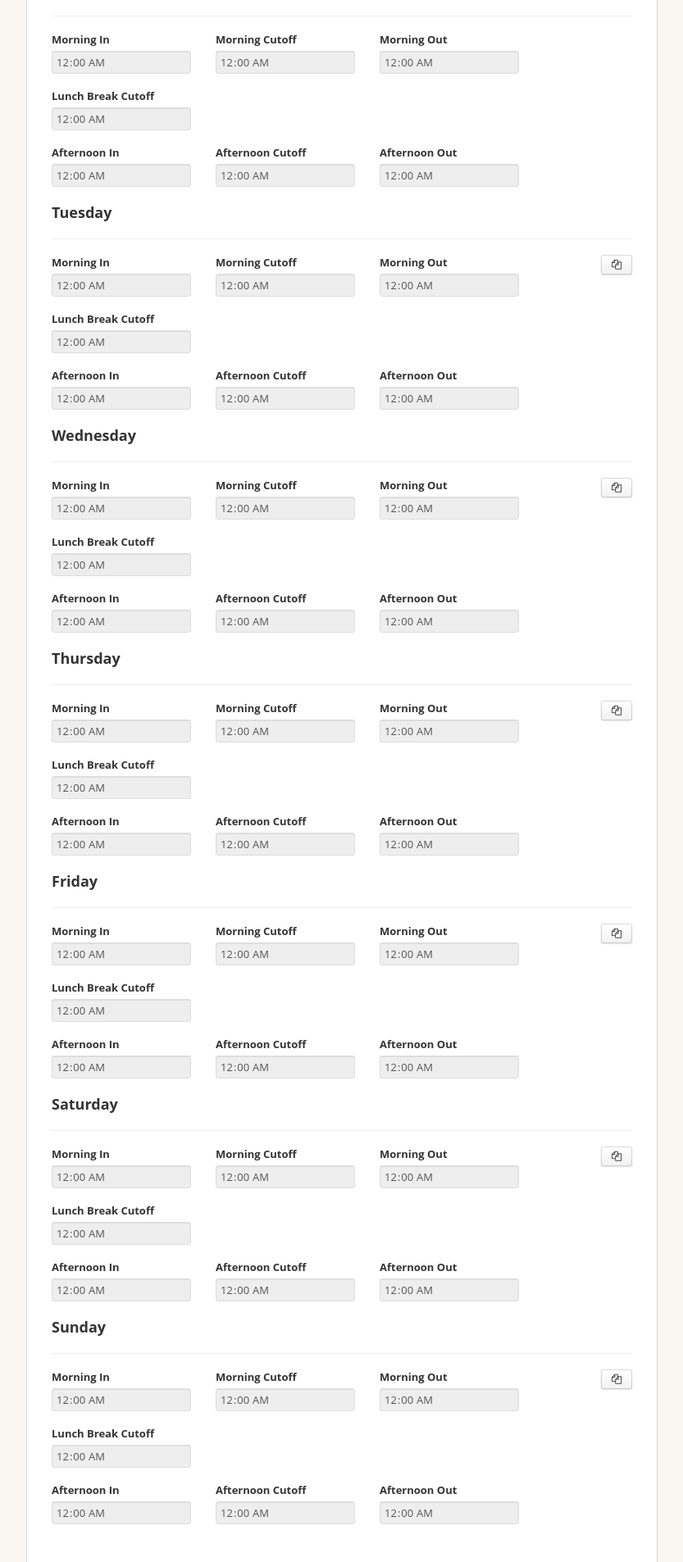
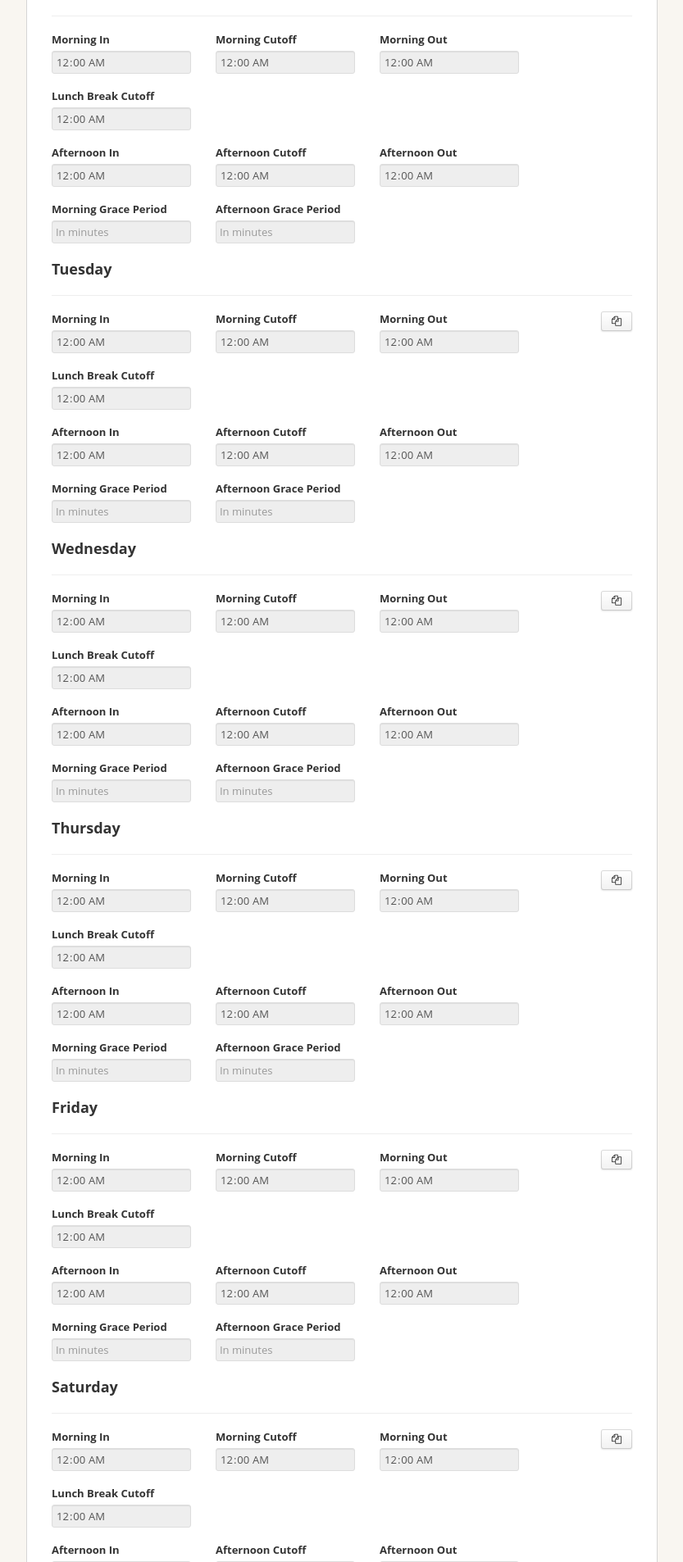
Before and after one commit to sly14flores/sjdtr, a PHP site: page /schedules.php in a window 1280 px wide. Shown: the part 430-2336 px from the top of the page at 82% size, without its empty margins (423-1256 px from the left). Run offline with PHP 8.4, Linux system fonts and the light colour scheme; a user stored in the database is signed in; data comes from the database, SQL or seed files in the repository.

Commit message:
grace periods

```diff
--- a/DB.txt
+++ b/DB.txt
@@ -139,3 +139,8 @@ ALTER TABLE `leaves`
 --
 ALTER TABLE `leaves_dates`
   ADD CONSTRAINT `leaves_dates_ibfk_1` FOREIGN KEY (`leave_id`) REFERENCES `leaves` (`id`) ON DELETE CASCADE;
+
+schedule_details
+
+morning_grace_period
+afternoon_grace_period
--- a/controllers/schedules.js
+++ b/controllers/schedules.js
@@ -6,7 +6,21 @@ app.factory('appService',function($http,$timeout,bootstrapNotify,bootstrapModal,
 
 		var self = this;
 
-		this.controls = function(scope,opt) {
+		function validate(scope,form) {
+
+			var controls = scope.frmHolder[form].$$controls;
+
+			angular.forEach(controls,function(elem,i) {
+
+				if (elem.$$attr.$attr.required) elem.$touched = elem.$invalid;
+
+			});
+
+			return scope.frmHolder[form].$invalid;
+
+		};
+
+		self.controls = function(scope,opt) {
 
 			scope.controls.schedule = {
 				description: opt,
@@ -18,6 +32,8 @@ app.factory('appService',function($http,$timeout,bootstrapNotify,bootstrapModal,
 				afternoon_in: opt,
 				afternoon_cutoff: opt,
 				afternoon_out: opt,
+				morning_grace_period: opt,
+				afternoon_grace_period: opt,
 				saveBtn: opt,
 				cancelBtn: opt,
 				editBtn: opt,
@@ -26,7 +42,7 @@ app.factory('appService',function($http,$timeout,bootstrapNotify,bootstrapModal,
 
 		};
 
-		this.start = function(scope) {
+		self.start = function(scope) {
 
 			$http({
 			  method: 'POST',
@@ -43,9 +59,7 @@ app.factory('appService',function($http,$timeout,bootstrapNotify,bootstrapModal,
 
 		};
 
-		this.required = [];
-
-		this.onAdd = function(scope) {
+		self.onAdd = function(scope) {
 			self.controls(scope,false);
 			scope.controls.schedule.addBtn = true;
 			scope.controls.schedule.editBtn = true;
@@ -54,21 +68,21 @@ app.factory('appService',function($http,$timeout,bootstrapNotify,bootstrapModal,
 			scope.views.cancelCloseTxt = 'Cancel';
 		};
 
-		this.onUpdate = function(scope) {
+		self.onUpdate = function(scope) {
 			self.controls(scope,true);
 			scope.controls.schedule.addBtn = false;
 			scope.controls.schedule.editBtn = true;
 			scope.controls.schedule.delBtn = true;
 		};
 
-		this.onCancel = function(scope) {
+		self.onCancel = function(scope) {
 			self.controls(scope,true);
 			scope.controls.schedule.addBtn = false;
 			scope.controls.schedule.editBtn = true;
 			scope.controls.schedule.delBtn = true;
 		};
 
-		this.onView = function(scope) {
+		self.onView = function(scope) {
 			self.controls(scope,true);
 			scope.controls.schedule.addBtn = false;
 			scope.controls.schedule.editBtn = false;
@@ -77,21 +91,21 @@ app.factory('appService',function($http,$timeout,bootstrapNotify,bootstrapModal,
 			scope.views.cancelCloseTxt = 'Close';
 		};
 
-		this.onEdit = function(scope) {
+		self.onEdit = function(scope) {
 			self.controls(scope,false);
 			scope.controls.schedule.addBtn = true;
 			scope.controls.schedule.editBtn = true;
 			scope.controls.schedule.delBtn = false;
 		};
 
-		this.onClose = function(scope) {
+		self.onClose = function(scope) {
 			self.controls(scope,true);
 			scope.controls.schedule.addBtn = false;
 			scope.controls.schedule.editBtn = false;
 			scope.controls.schedule.delBtn = false;
 		};
 
-		this.add = function(scope) {
+		self.add = function(scope) {
 
 			self.onAdd(scope);
 
@@ -114,7 +128,7 @@ app.factory('appService',function($http,$timeout,bootstrapNotify,bootstrapModal,
 
 		};
 
-		this.update = function(scope) {
+		self.update = function(scope) {
 
 			if (scope.frmHolder.schedule.$invalid) {
 				scope.frmHolder.schedule.description.$touched = true;
@@ -146,7 +160,7 @@ app.factory('appService',function($http,$timeout,bootstrapNotify,bootstrapModal,
 
 		};
 
-		this.cancel = function(scope) {
+		self.cancel = function(scope) {
 
 			if (scope.views.cancelCloseTxt == 'Close') {
 				self.onClose(scope);
@@ -174,7 +188,7 @@ app.factory('appService',function($http,$timeout,bootstrapNotify,bootstrapModal,
 
 		};
 
-		this.view = function(scope) {
+		self.view = function(scope) {
 
 			if (scope.views.onEdit) {
 				bootstrapNotify.show('danger','Please close the schedule currently being edited to view another schedule');
@@ -214,22 +228,20 @@ app.factory('appService',function($http,$timeout,bootstrapNotify,bootstrapModal,
 
 		};
 
-		this.edit = function(scope) {
+		self.edit = function(scope) {
 
 			self.onEdit(scope);
 			scope.views.onEdit = true;
 
 		};
 
-		this.confirmDel = function(scope) {
+		self.confirmDel = function(scope) {
 
-			bootstrapModal.confirm(scope,'Are you sure want to delete this schedule?','appService.del(this)');
+			bootstrapModal.confirm(scope,'Confirmation','Are you sure want to delete this schedule?',self.del,function() {});
 
 		};
 
-		this.del = function(scope) {
-
-			bootstrapModal.closeConfirm();
+		self.del = function(scope) {
 
 			$http({
 			  method: 'POST',
@@ -250,8 +262,8 @@ app.factory('appService',function($http,$timeout,bootstrapNotify,bootstrapModal,
 
 		};
 
-		this.clone = function(scope) {
-			console.log(scope);
+		self.clone = function(scope) {
+
 			scope.detail.morning_in = scope.schedule.details[0]['morning_in'];
 			scope.detail.morning_cutoff = scope.schedule.details[0]['morning_cutoff'];
 			scope.detail.morning_out = scope.schedule.details[0]['morning_out'];
@@ -259,6 +271,8 @@ app.factory('appService',function($http,$timeout,bootstrapNotify,bootstrapModal,
 			scope.detail.afternoon_in = scope.schedule.details[0]['afternoon_in'];
 			scope.detail.afternoon_cutoff = scope.schedule.details[0]['afternoon_cutoff'];
 			scope.detail.afternoon_out = scope.schedule.details[0]['afternoon_out'];
+			scope.detail.morning_grace_period = scope.schedule.details[0]['morning_grace_period'];
+			scope.detail.afternoon_grace_period = scope.schedule.details[0]['afternoon_grace_period'];
 
 		};
 
@@ -286,13 +300,13 @@ $scope.schedule_struct = {
 	description: "",
 	flexible: "No",
 	details: [
-		{id: 0, day: "Monday", morning_in: new Date("0"), morning_cutoff: new Date("0"), morning_out: new Date("0"), lunch_break_cutoff: new Date("0"), afternoon_in: new Date("0"), afternoon_cutoff: new Date("0"), afternoon_out: new Date("0")},
-		{id: 0, day: "Tuesday", morning_in: new Date("0"), morning_cutoff: new Date("0"), morning_out: new Date("0"), lunch_break_cutoff: new Date("0"), afternoon_in: new Date("0"), afternoon_cutoff: new Date("0"), afternoon_out: new Date("0")},
-		{id: 0, day: "Wednesday", morning_in: new Date("0"), morning_cutoff: new Date("0"), morning_out: new Date("0"), lunch_break_cutoff: new Date("0"), afternoon_in: new Date("0"), afternoon_cutoff: new Date("0"), afternoon_out: new Date("0")},
-		{id: 0, day: "Thursday", morning_in: new Date("0"), morning_cutoff: new Date("0"), morning_out: new Date("0"), lunch_break_cutoff: new Date("0"), afternoon_in: new Date("0"), afternoon_cutoff: new Date("0"), afternoon_out: new Date("0")},
-		{id: 0, day: "Friday", morning_in: new Date("0"), morning_cutoff: new Date("0"), morning_out: new Date("0"), lunch_break_cutoff: new Date("0"), afternoon_in: new Date("0"), afternoon_cutoff: new Date("0"), afternoon_out: new Date("0")},
-		{id: 0, day: "Saturday", morning_in: new Date("0"), morning_cutoff: new Date("0"), morning_out: new Date("0"), lunch_break_cutoff: new Date("0"), afternoon_in: new Date("0"), afternoon_cutoff: new Date("0"), afternoon_out: new Date("0")},
-		{id: 0, day: "Sunday", morning_in: new Date("0"), morning_cutoff: new Date("0"), morning_out: new Date("0"), lunch_break_cutoff: new Date("0"), afternoon_in: new Date("0"), afternoon_cutoff: new Date("0"), afternoon_out: new Date("0")}
+		{id: 0, day: "Monday", morning_in: new Date("0"), morning_cutoff: new Date("0"), morning_out: new Date("0"), lunch_break_cutoff: new Date("0"), afternoon_in: new Date("0"), afternoon_cutoff: new Date("0"), afternoon_out: new Date("0"), morning_grace_period: new Date("0"), afternoon_grace_period: new Date("0")},
+		{id: 0, day: "Tuesday", morning_in: new Date("0"), morning_cutoff: new Date("0"), morning_out: new Date("0"), lunch_break_cutoff: new Date("0"), afternoon_in: new Date("0"), afternoon_cutoff: new Date("0"), afternoon_out: new Date("0"), morning_grace_period: new Date("0"), afternoon_grace_period: new Date("0")},
+		{id: 0, day: "Wednesday", morning_in: new Date("0"), morning_cutoff: new Date("0"), morning_out: new Date("0"), lunch_break_cutoff: new Date("0"), afternoon_in: new Date("0"), afternoon_cutoff: new Date("0"), afternoon_out: new Date("0"), morning_grace_period: new Date("0"), afternoon_grace_period: new Date("0")},
+		{id: 0, day: "Thursday", morning_in: new Date("0"), morning_cutoff: new Date("0"), morning_out: new Date("0"), lunch_break_cutoff: new Date("0"), afternoon_in: new Date("0"), afternoon_cutoff: new Date("0"), afternoon_out: new Date("0"), morning_grace_period: new Date("0"), afternoon_grace_period: new Date("0")},
+		{id: 0, day: "Friday", morning_in: new Date("0"), morning_cutoff: new Date("0"), morning_out: new Date("0"), lunch_break_cutoff: new Date("0"), afternoon_in: new Date("0"), afternoon_cutoff: new Date("0"), afternoon_out: new Date("0"), morning_grace_period: new Date("0"), afternoon_grace_period: new Date("0")},
+		{id: 0, day: "Saturday", morning_in: new Date("0"), morning_cutoff: new Date("0"), morning_out: new Date("0"), lunch_break_cutoff: new Date("0"), afternoon_in: new Date("0"), afternoon_cutoff: new Date("0"), afternoon_out: new Date("0"), morning_grace_period: new Date("0"), afternoon_grace_period: new Date("0")},
+		{id: 0, day: "Sunday", morning_in: new Date("0"), morning_cutoff: new Date("0"), morning_out: new Date("0"), lunch_break_cutoff: new Date("0"), afternoon_in: new Date("0"), afternoon_cutoff: new Date("0"), afternoon_out: new Date("0"), morning_grace_period: new Date("0"), afternoon_grace_period: new Date("0")}
 	]
 };
 
--- a/schedules.php
+++ b/schedules.php
@@ -231,6 +231,24 @@ require_once 'authentication.php';
 									</div>
 								</div>
 							</div>
+							<div class="row">
+								<div class="span2">
+									<div class="control-group">
+										<label><strong>Morning Grace Period</strong></label>
+										<div class="controls">
+											<input type="number" class="span2" name="morning_grace_period" ng-model="detail.morning_grace_period" ng-disabled="controls.schedule.morning_grace_period" placeholder="In minutes">
+										</div>
+									</div>
+								</div>
+								<div class="span2">
+									<div class="control-group">
+										<label><strong>Afternoon Grace Period</strong></label>
+										<div class="controls">
+											<input type="number" class="span2" name="afternoon_grace_period" ng-model="detail.afternoon_grace_period" ng-disabled="controls.schedule.afternoon_grace_period" placeholder="In minutes">
+										</div>
+									</div>
+								</div>
+							</div>
 						</fieldset>
 						</div>
 						<div class="row">
```
Also changed, not shown: other parts of schedules.php (+5 -50 lines).
